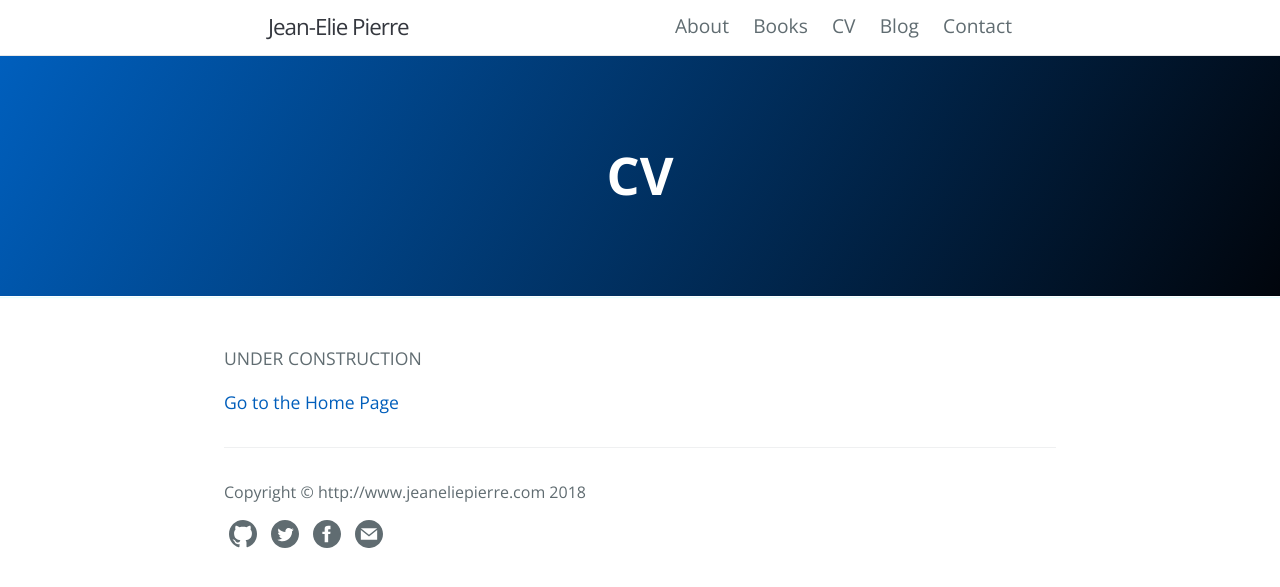
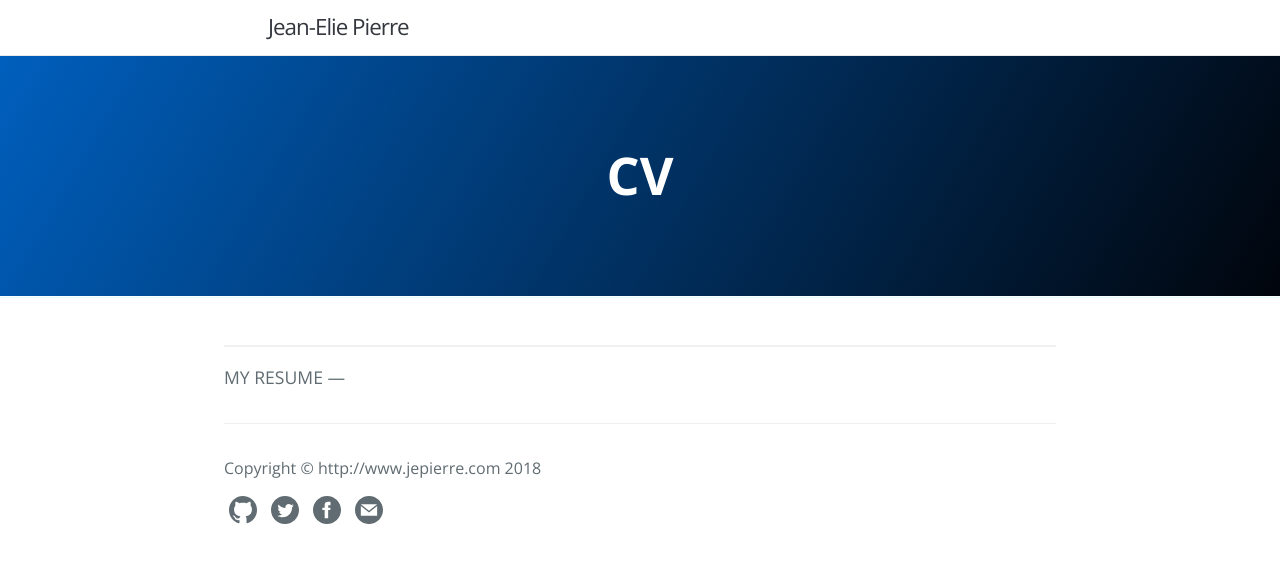
Before and after one commit to jepierre/jepierre.com, a Jekyll site: the page built from _pages/03_cv.md, in a window 1280 px wide. Shown: the top 587 px of the page. Built offline with Jekyll 4.4.1, drawn with Linux system fonts in a browser that asks for light colours.

Commit message:
minor changes

```diff
--- a/_config.yml
+++ b/_config.yml
@@ -14,15 +14,18 @@
 # You can create any custom variable you would like, and they will be accessible
 # in the templates via {{ site.myvariable }}.
 title: Jean-Elie Pierre
-email: info@jeaneliepierre.com
+email: info@jepierre.com
 description: >- # this means to ignore newlines until "baseurl:"
 baseurl: "" # the subpath of your site, e.g. /blog
-url: "http://www.jeaneliepierre.com" # the base hostname & protocol for your site, e.g. http://example.com
+url: "http://www.jepierre.com" # the base hostname & protocol for your site, e.g. http://example.com
 twitter_username: jp_primetime
 github_username:  jepierre
 facebook_username: jean.elie.pierre005
 linkedin_username: jean-elie-pierre
 
+header_pages:
+  about.md
+  cv.md
 # Build settings
 sass:
     sass_dir: _sass
--- a/_pages/03_cv.md
+++ b/_pages/03_cv.md
@@ -4,6 +4,9 @@ title: CV
 tagline: A few more words about this theme
 permalink: /cv.html
 ---
-UNDER CONSTRUCTION
 
-[Go to the Home Page]({{ site.url }}{{ site.baseurl }})
+---
+MY RESUME
+---
+
+[comment]: <>[Go to the Home Page]({{ site.url }}{{ site.baseurl }})
```
